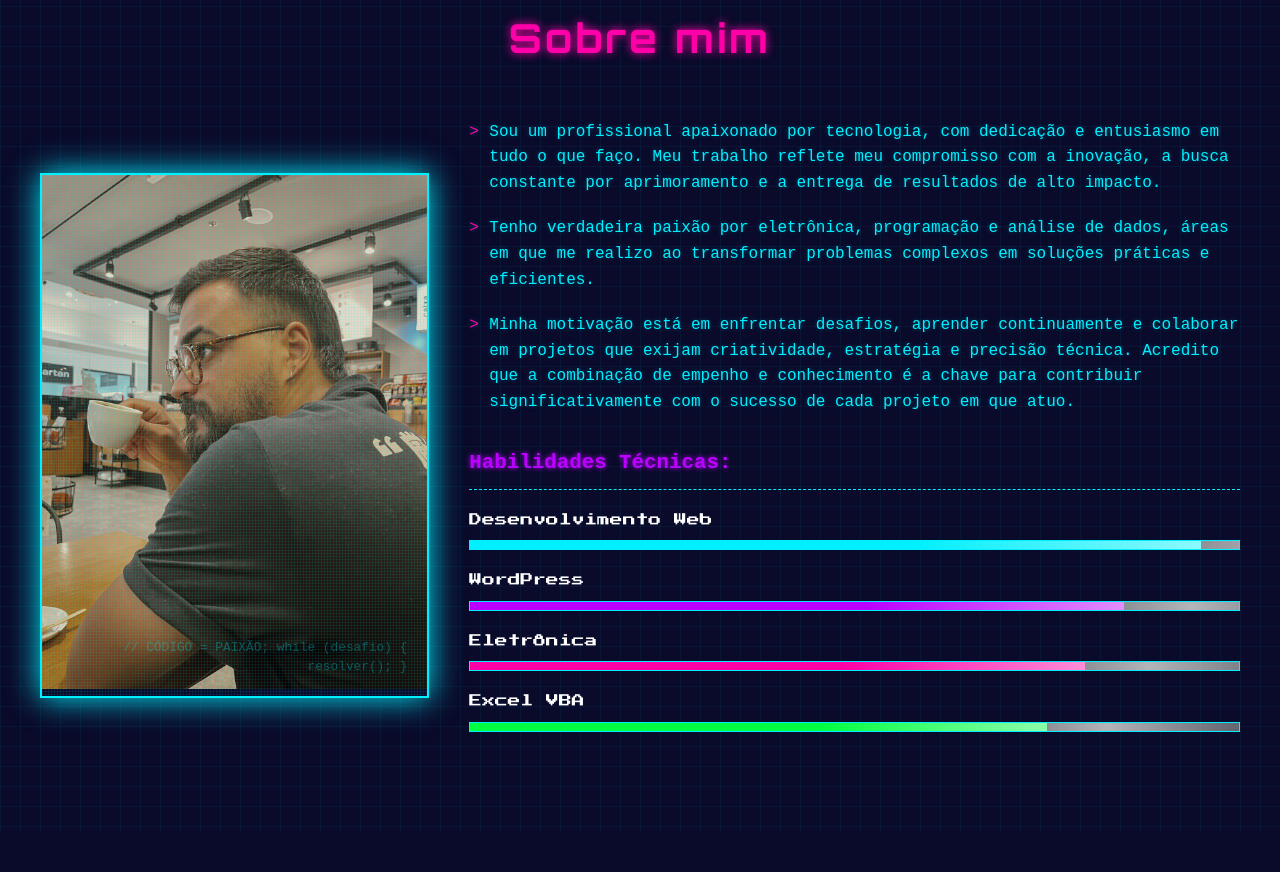
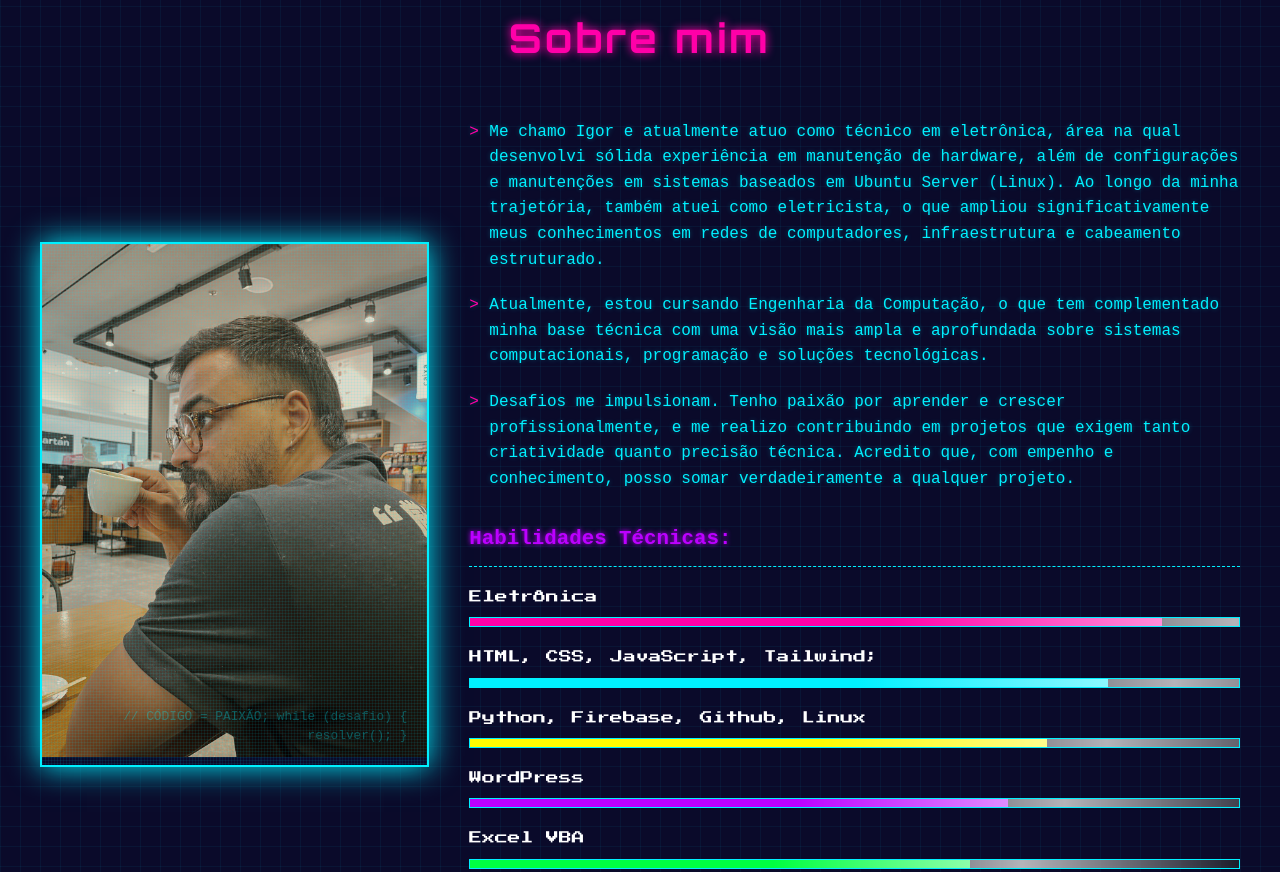
Before and after one commit to IgorCodognoto/IgorCodognoto.github.io, a plain HTML site: page index.html in a window 1280 px wide. Shown: the part 1760-2632 px from the top of the page. Drawn offline with Linux system fonts and the light colour scheme.

Commit message:
Atualização site codognoto.dv=about

```diff
--- a/index.html
+++ b/index.html
@@ -105,39 +105,46 @@
       </div>
       <div class="about-text">
         <div class="typing-container">
-          <p class="cyber-text">Sou um profissional apaixonado por tecnologia, com dedicação e entusiasmo em tudo o que faço. Meu trabalho reflete meu compromisso com a inovação, a busca constante por aprimoramento e a entrega de resultados de alto impacto.</p>
+          <p class="cyber-text">Me chamo Igor e atualmente atuo como técnico em eletrônica, área na qual desenvolvi sólida experiência em manutenção de hardware, além de configurações e manutenções em sistemas baseados em Ubuntu Server (Linux). Ao longo da minha trajetória, também atuei como eletricista, o que ampliou significativamente meus conhecimentos em redes de computadores, infraestrutura e cabeamento estruturado.</p>
 
-          <p class="cyber-text">Tenho verdadeira paixão por eletrônica, programação e análise de dados, áreas em que me realizo ao transformar problemas complexos em soluções práticas e eficientes.</p>
+          <p class="cyber-text">Atualmente, estou cursando Engenharia da Computação, o que tem complementado minha base técnica com uma visão mais ampla e aprofundada sobre sistemas computacionais, programação e soluções tecnológicas.</p>
 
-          <p class="cyber-text">Minha motivação está em enfrentar desafios, aprender continuamente e colaborar em projetos que exijam criatividade, estratégia e precisão técnica. Acredito que a combinação de empenho e conhecimento é a chave para contribuir significativamente com o sucesso de cada projeto em que atuo.</p>
+          <p class="cyber-text">Desafios me impulsionam. Tenho paixão por aprender e crescer profissionalmente, e me realizo contribuindo em projetos que exigem tanto criatividade quanto precisão técnica. Acredito que, com empenho e conhecimento, posso somar verdadeiramente a qualquer projeto.</p>
         </div>
 
         <div class="skills">
           <h3>Habilidades Técnicas:</h3>
           <div class="skill-bar">
-            <span class="skill-name">Desenvolvimento Web</span>
+            <span class="skill-name">Eletrônica</span>
             <div class="bar-container">
-              <div class="bar" style="width: 95%; background: #00F0FF;"></div>
+              <div class="bar" style="width: 90%; background: #FF00A8;"></div>
+            </div>
+          </div>
+          <div class="skill-bar">
+            <span class="skill-name">HTML, CSS, JavaScript, Tailwind;</span>
+            <div class="bar-container">
+              <div class="bar" style="width: 83%; background: #00F0FF;"></div>
+            </div>
+          </div>
+          <div class="skill-bar">
+            <span class="skill-name">Python, Firebase, Github, Linux</span>
+            <div class="bar-container">
+              <div class="bar" style="width: 75%; background: #FFFC00;"></div>
             </div>
           </div>
           <div class="skill-bar">
             <span class="skill-name">WordPress</span>
             <div class="bar-container">
-              <div class="bar" style="width: 85%; background: #BC00FF;"></div>
-            </div>
-          </div>
-          <div class="skill-bar">
-            <span class="skill-name">Eletrônica</span>
-            <div class="bar-container">
-              <div class="bar" style="width: 80%; background: #FF00A8;"></div>
+              <div class="bar" style="width: 70%; background: #BC00FF;"></div>
             </div>
           </div>
           <div class="skill-bar">
             <span class="skill-name">Excel VBA</span>
             <div class="bar-container">
-              <div class="bar" style="width: 75%; background: #00FF41;"></div>
+              <div class="bar" style="width: 65%; background: #00FF41;"></div>
             </div>
           </div>
+
         </div>
       </div>
     </div>
```
